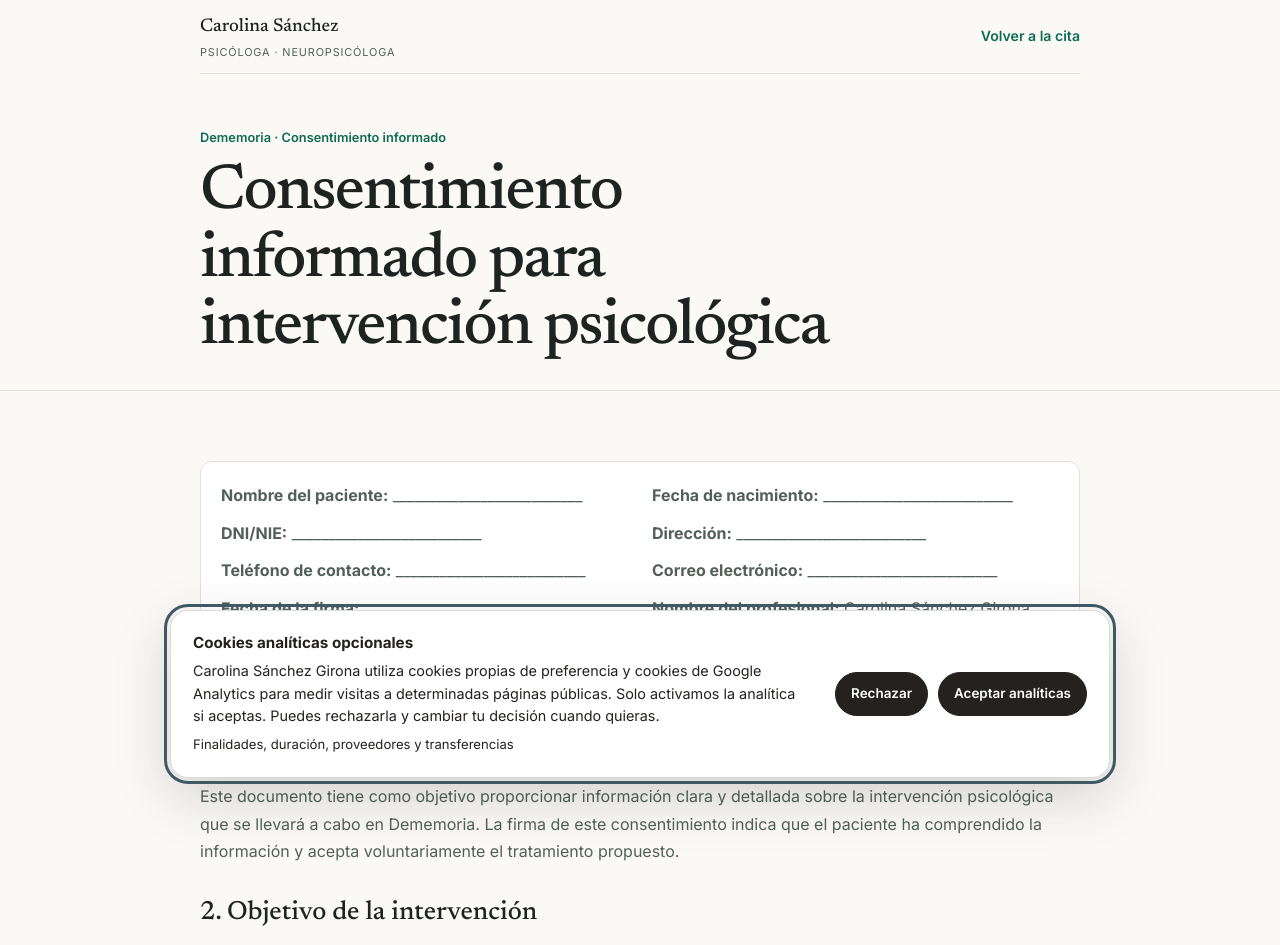
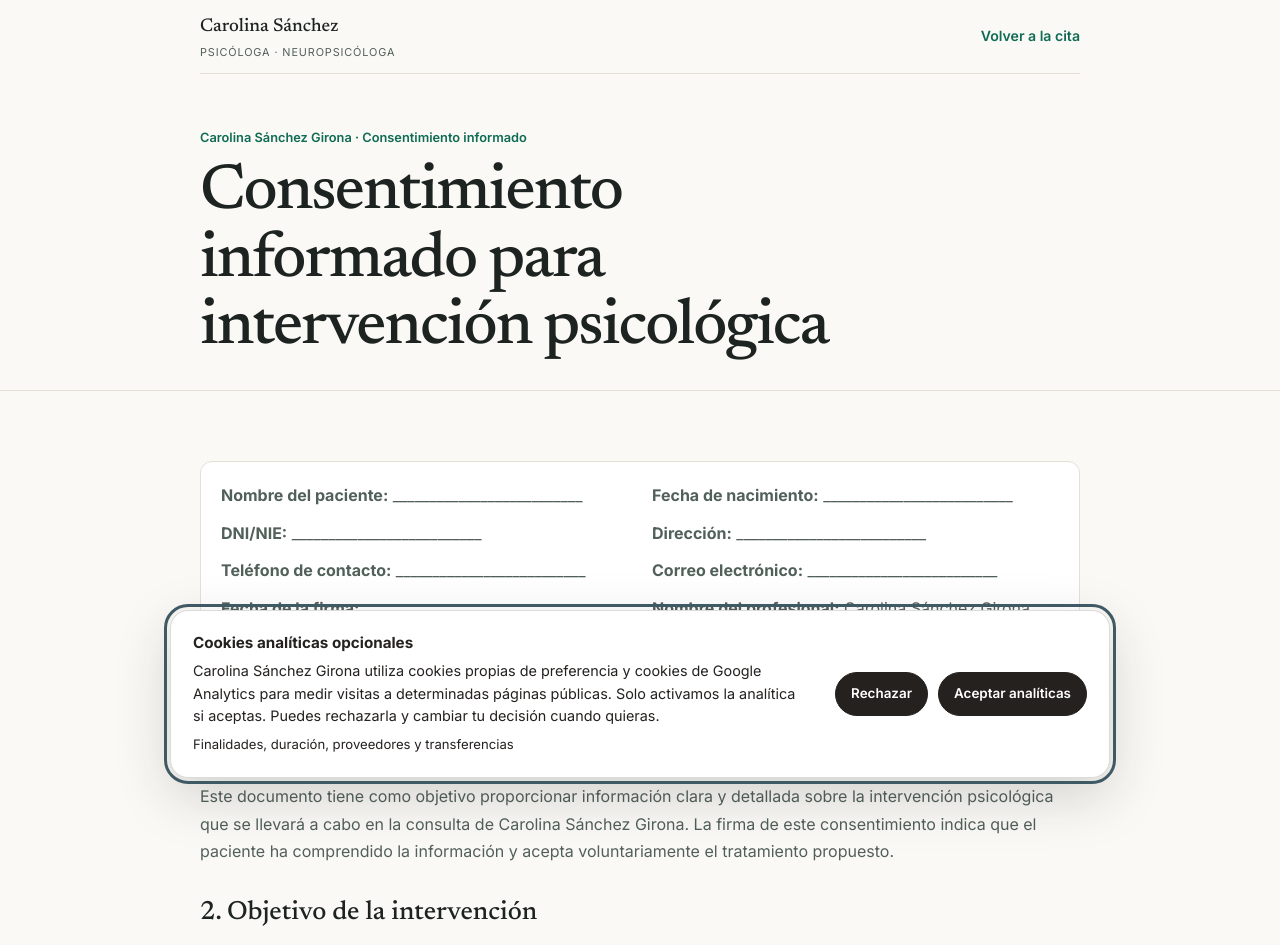
Before and after one commit to carolinasanchezgirona/Portfolio-Carolina, a Next.js app: page /consentimiento-psicologico in a window 1280 px wide. Shown: the top 945 px of the page. Built offline with nearby package versions, Linux system fonts and the light colour scheme.

Commit message:
Rebrand patient information and cognitive resources with Carolina Sánchez Girona identity

```diff
--- a/app/consentimiento-psicologico/page.tsx
+++ b/app/consentimiento-psicologico/page.tsx
@@ -3,7 +3,7 @@ import "../legal.css";
 
 export const metadata: Metadata = {
   title: "Consentimiento informado psicológico | Carolina Sánchez Girona",
-  description: "Consentimiento informado para intervención psicológica en Dememoria.",
+  description: "Consentimiento informado para intervención psicológica en la consulta de Carolina Sánchez Girona.",
   robots: {
     index: false,
     follow: true,
@@ -23,7 +23,7 @@ export default function PsychologicalConsentPage() {
 
       <section className="legal-hero">
         <div className="legal-wrap">
-          <p className="legal-eyebrow">Dememoria · Consentimiento informado</p>
+          <p className="legal-eyebrow">Carolina Sánchez Girona · Consentimiento informado</p>
           <h1>Consentimiento informado para intervención psicológica</h1>
         </div>
       </section>
@@ -39,13 +39,13 @@ export default function PsychologicalConsentPage() {
             <p><strong>Correo electrónico:</strong> __________________________</p>
             <p><strong>Fecha de la firma:</strong> __________________________</p>
             <p><strong>Nombre del profesional:</strong> Carolina Sánchez Girona</p>
-            <p><strong>Centro:</strong> Dememoria – Consulta de Psicología y Neuropsicología</p>
+            <p><strong>Centro:</strong> Consulta de Psicología y Neuropsicología de Carolina Sánchez Girona</p>
           </div>
         </section>
 
         <section>
           <h2>1. Introducción</h2>
-          <p>Este documento tiene como objetivo proporcionar información clara y detallada sobre la intervención psicológica que se llevará a cabo en Dememoria. La firma de este consentimiento indica que el paciente ha comprendido la información y acepta voluntariamente el tratamiento propuesto.</p>
+          <p>Este documento tiene como objetivo proporcionar información clara y detallada sobre la intervención psicológica que se llevará a cabo en la consulta de Carolina Sánchez Girona. La firma de este consentimiento indica que el paciente ha comprendido la información y acepta voluntariamente el tratamiento propuesto.</p>
         </section>
 
         <section>
@@ -125,7 +125,7 @@ export default function PsychologicalConsentPage() {
         <section>
           <h2>8. Consentimiento</h2>
           <p>Declaro haber leído y comprendido la información contenida en este documento. Se me han explicado los objetivos, beneficios, riesgos y limitaciones de la intervención psicológica. He tenido la oportunidad de formular preguntas y todas han sido respondidas satisfactoriamente.</p>
-          <p>Autorizo voluntariamente a Dememoria y al profesional responsable a llevar a cabo la intervención psicológica descrita.</p>
+          <p>Autorizo voluntariamente a la consulta de Carolina Sánchez Girona y al profesional responsable a llevar a cabo la intervención psicológica descrita.</p>
           <p><strong>Firma del paciente o representante legal</strong></p>
           <p>Firma: __________________________</p>
           <p>Fecha: __________________________</p>
@@ -136,7 +136,7 @@ export default function PsychologicalConsentPage() {
       </article>
 
       <footer className="legal-footer">
-        <div className="legal-wrap">© 2026 Carolina Sánchez Girona · Dememoria</div>
+        <div className="legal-wrap">© 2026 Carolina Sánchez Girona</div>
       </footer>
     </main>
   );
```
